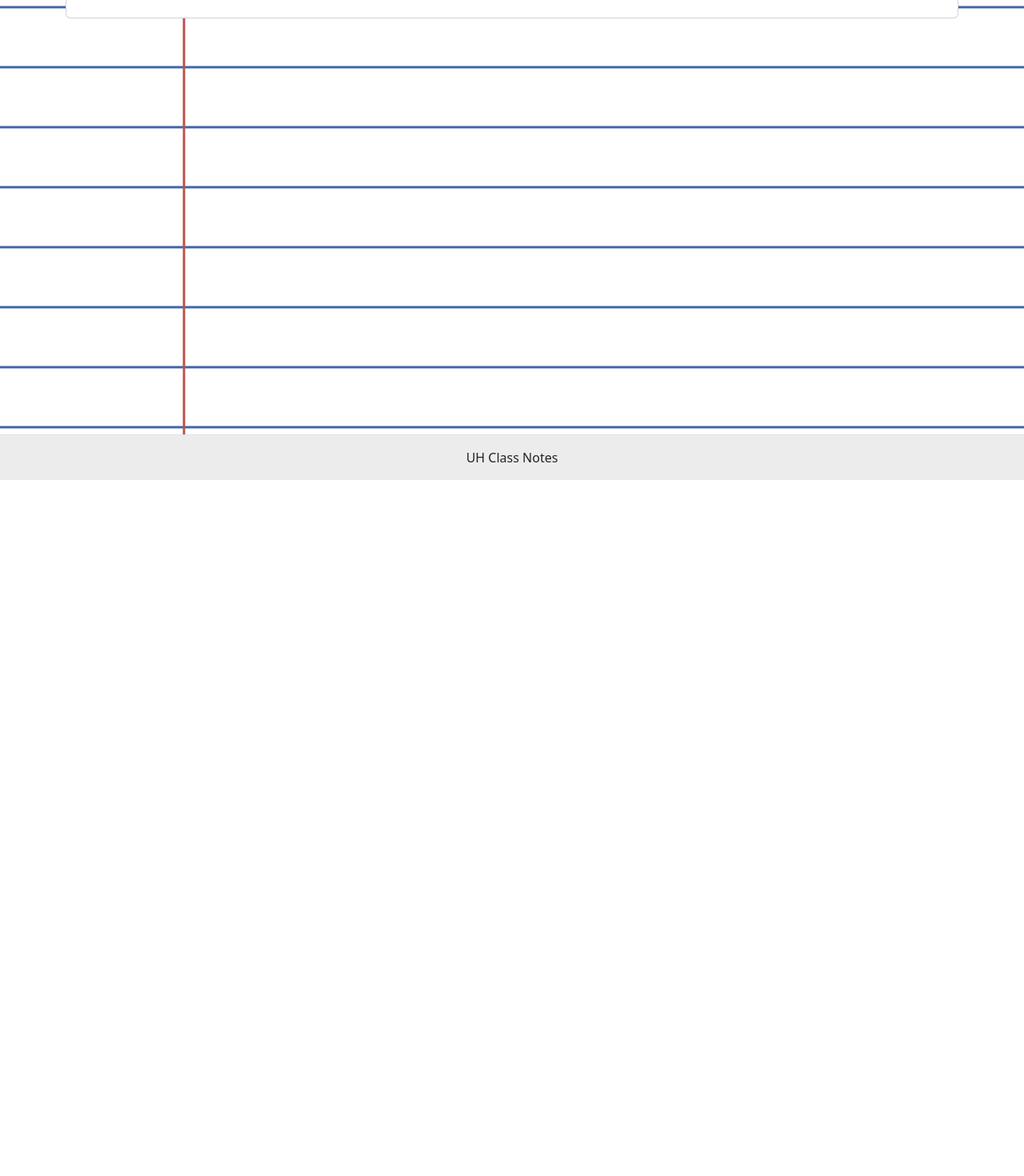
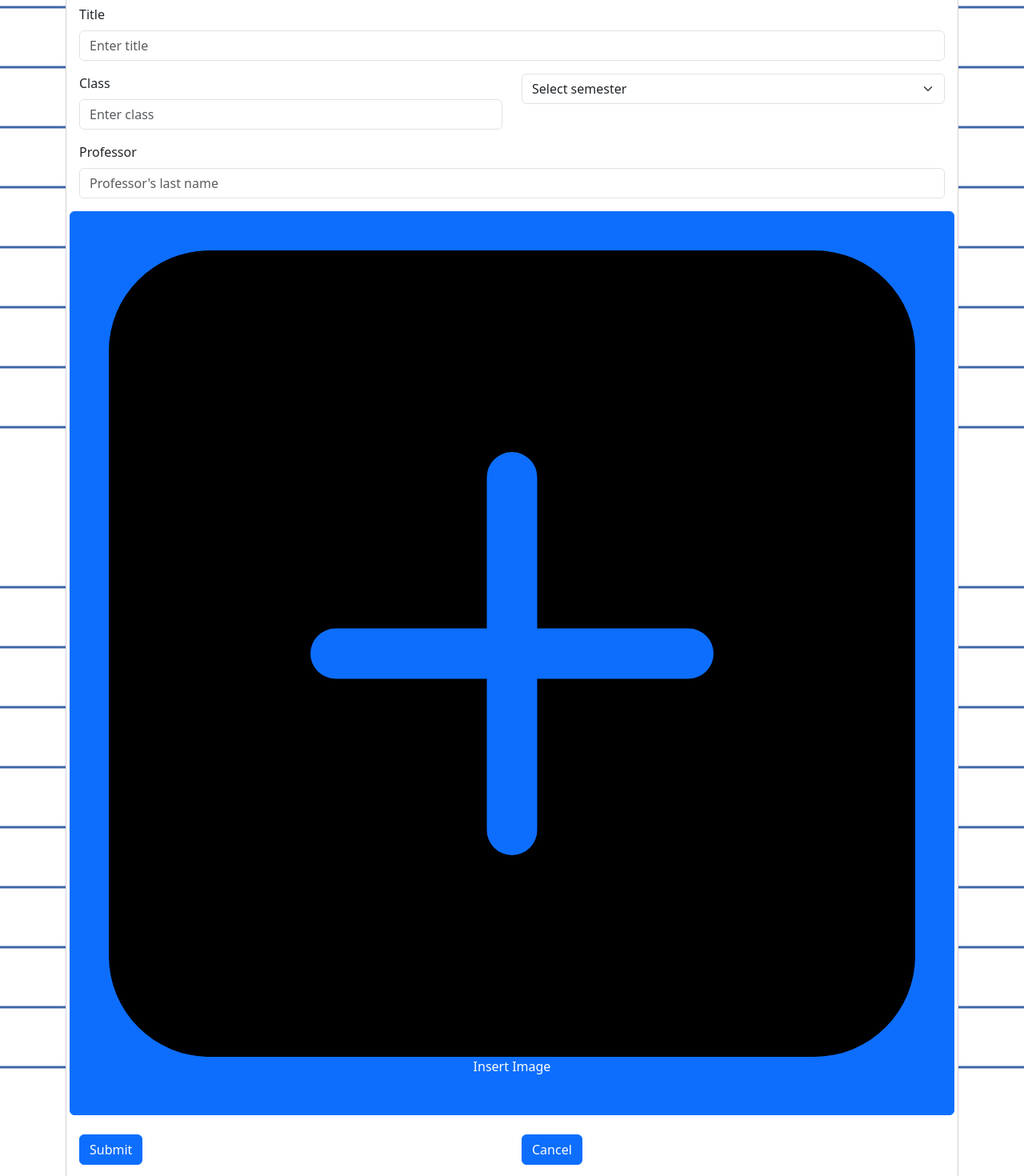
Before and after one commit to uh-class-notes/uh-class-notes, a Next.js app: page /create in a window 1280 px wide. Shown: the part 200-1670 px from the top of the page at 80% size. Before the commit the page ends 800 px from the top, so only its background shows below. Built offline with nearby package versions, Linux system fonts and the light colour scheme; no server answers.

Commit message:
mockup of create note form

```diff
--- a/src/app/create/page.tsx
+++ b/src/app/create/page.tsx
@@ -1,13 +1,12 @@
 'use client';
 
-import { Card, Container } from 'react-bootstrap';
+import { Container } from 'react-bootstrap';
+import CreateNoteForm from '@/components/CreateNoteForm';
 
 const Create = () => (
   <Container className="container py-5">
     <h1>Create Note</h1>
-    <Card>
-      <Card.Body />
-    </Card>
+    <CreateNoteForm />
   </Container>
 );
 
--- /dev/null
+++ b/src/components/CreateNoteForm.tsx
@@ -0,0 +1,61 @@
+'use client';
+
+import { Button, Card, Col, Form, Row } from 'react-bootstrap';
+import { PlusSquareFill } from 'react-bootstrap-icons';
+
+const CreateNoteForm = () => (
+  <Card>
+  	<Card.Body>
+			<Row>
+      	<Form.Group className="mb-3" controlId="noteTitle">
+        	<Form.Label>Title</Form.Label>
+        	<Form.Control type="text" placeholder="Enter title" />
+      	</Form.Group>
+			</Row>
+			<Row>
+				<Col>
+					<Form.Group className="mb-3" controlId="noteClass">
+        		<Form.Label>Class</Form.Label>
+        		<Form.Control type="text" placeholder="Enter class" />
+      		</Form.Group>
+				</Col>
+				<Col>
+					<Form.Select className="mb-3" aria-label="Semester">
+						<option>Select semester</option>
+						<option value="1">Fall 2026</option>
+						<option value="2">Spring 2026</option>
+						<option value="3">Fall 2025</option>
+					</Form.Select>
+				</Col>
+			</Row>
+			<Row>
+				<Form.Group className="mb-3" controlId="noteProfessor">
+        	<Form.Label>Professor</Form.Label>
+        	<Form.Control type="text" placeholder="Professor's last name" />
+      	</Form.Group>
+			</Row>
+			<Row>
+				<Button variant="primary" type="submit" className="p-5">
+					<PlusSquareFill />
+					Insert Image
+				</Button>
+			</Row>
+			<Form.Group className="form-group">
+        <Row className="pt-3 mt-2">
+          <Col className="justify-content-right">
+            <Button type="submit" variant="primary">
+              Submit
+            </Button>
+          </Col>
+					<Col className="justify-content-left">
+            <Button type="submit" variant="primary">
+              Cancel
+            </Button>
+          </Col>
+				</Row>
+			</Form.Group>
+		</Card.Body>
+	</Card>
+);
+
+export default CreateNoteForm;
```
